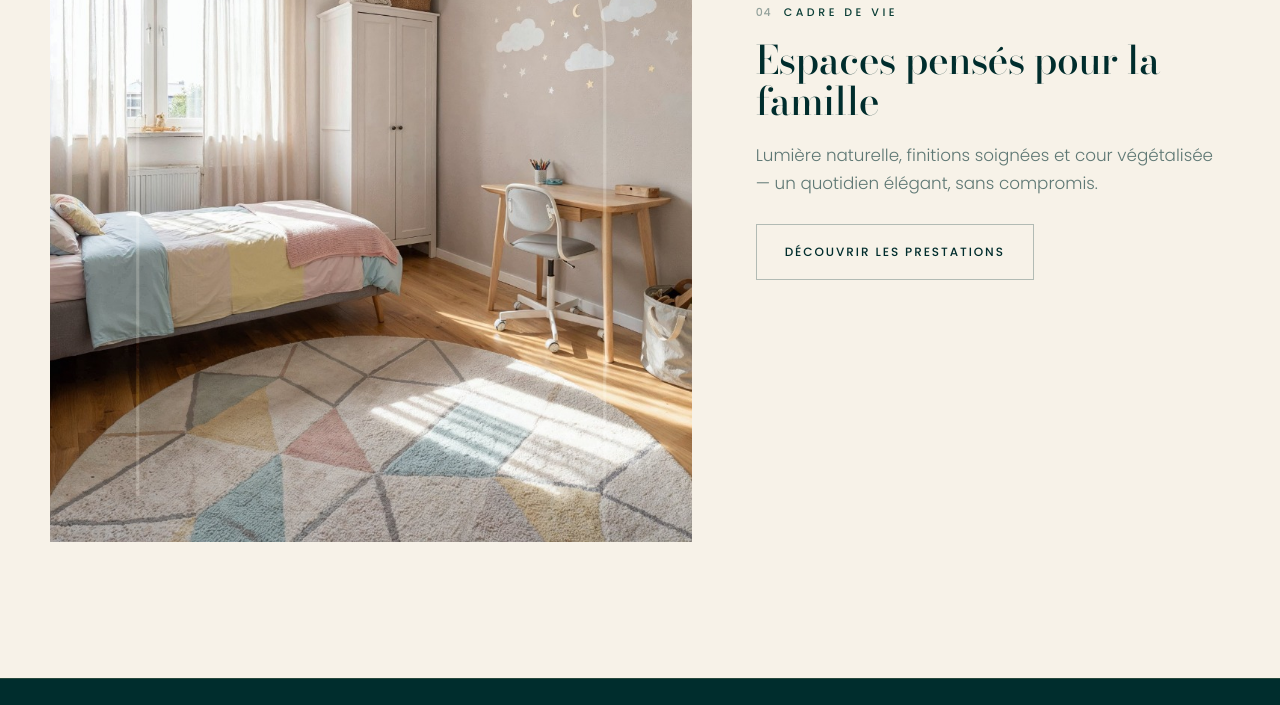
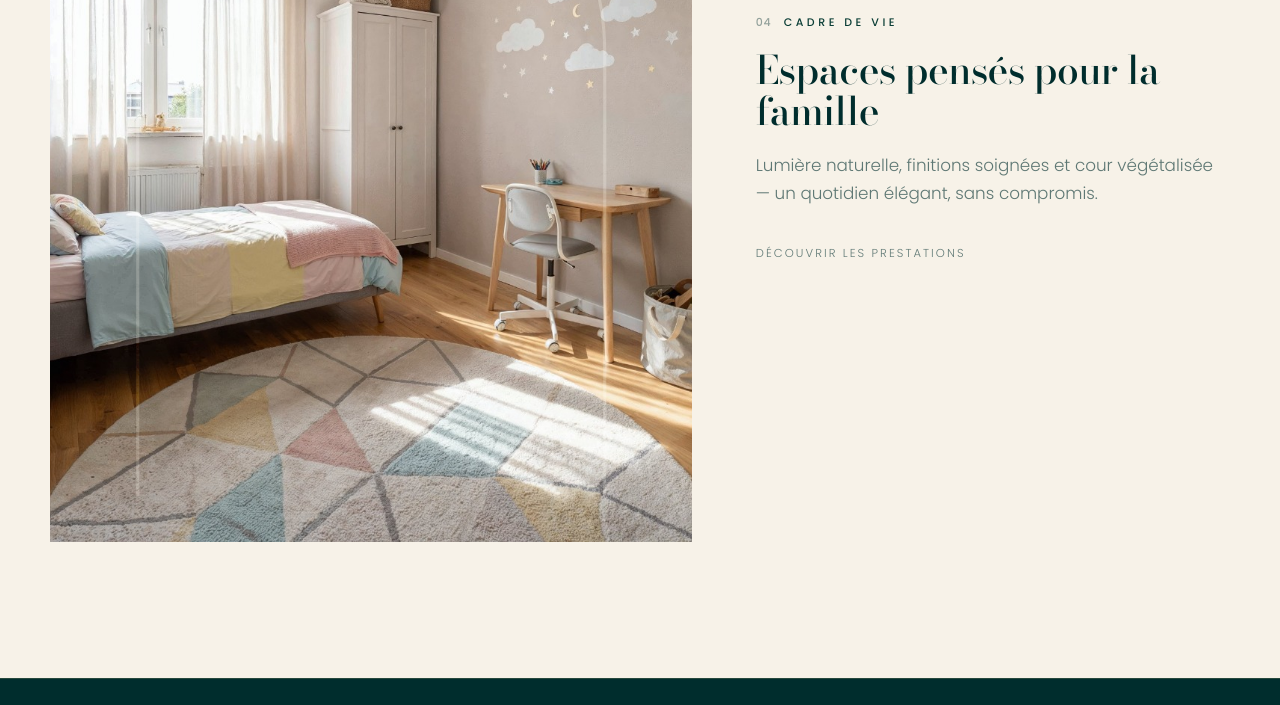
Before and after one commit to tosharelater/riyad-zaer-gardens, an Astro site: page / in a window 1280 px wide. Shown: the part 2736-3441 px from the top of the page. Built offline with nearby package versions, Linux system fonts and the light colour scheme; Astro itself is replaced by a stand-in of ours.

Commit message:
Home: only WhatsApp as solid CTA; Prestations becomes quiet text link

```diff
--- a/src/pages/index.astro
+++ b/src/pages/index.astro
@@ -132,9 +132,9 @@ const base = import.meta.env.BASE_URL.endsWith('/')
             compromis.
           </p>
           <a
-            class="btn"
+            class="btn-ghost-link"
             href={`${base}services`}
-            style="align-self:flex-start; margin-top:0.5rem;"
+            style="align-self:flex-start; margin-top:0.75rem;"
             data-i18n="cta_discover">Découvrir les prestations</a
           >
         </div>
```
